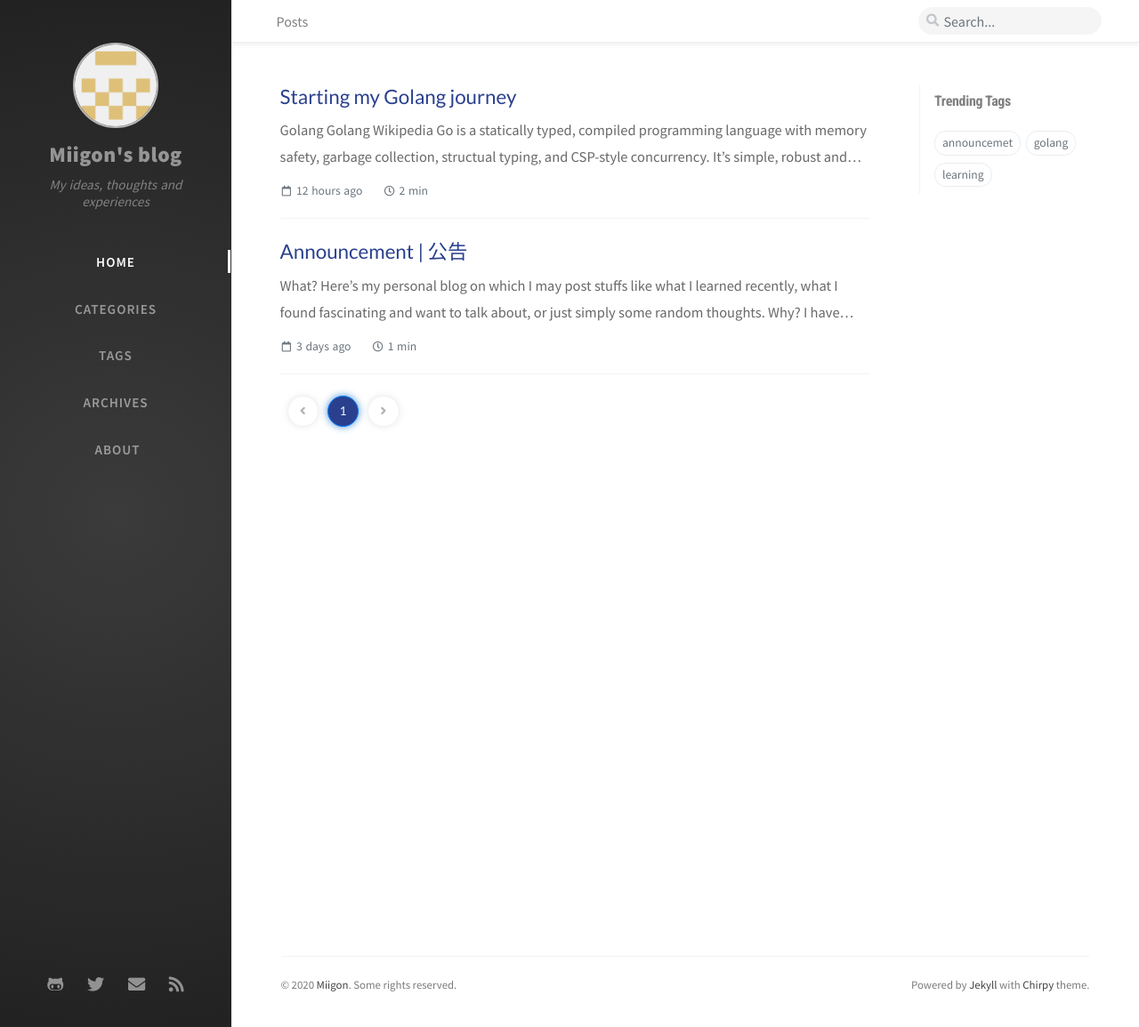
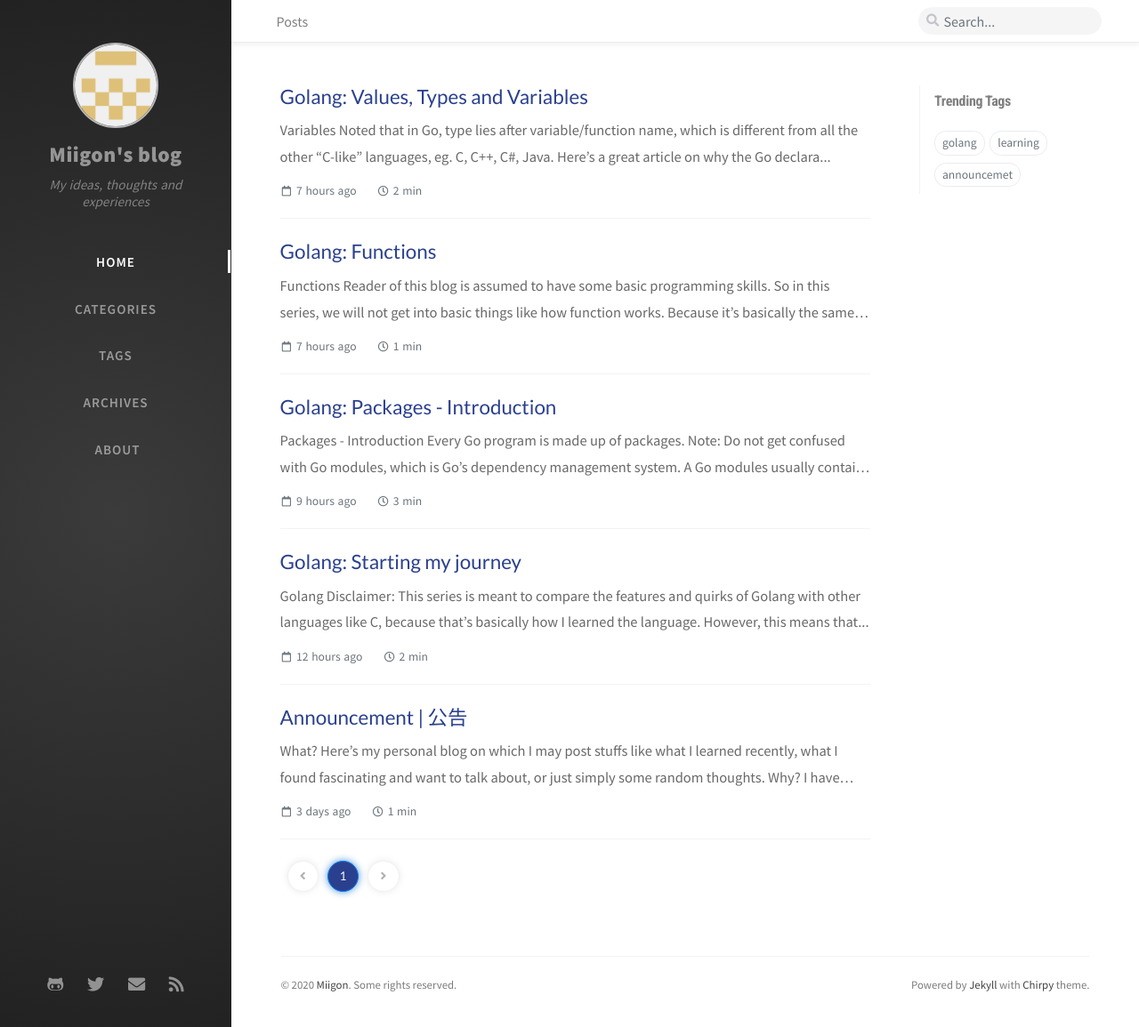
Before and after one commit to Miigon/blog, a Jekyll site: the page built from index.html, in a window 1280 px wide and 1155 px high. Shown: the whole window at 89% size. Built offline with Jekyll 4.4.1, drawn with Linux system fonts in a browser that asks for light colours; nearby versions of some CDN libraries; the list of posts is cut into pages by our own code; comment, search, counter and statistics services are not loaded.

Commit message:
update: 20-12-25

````diff
--- a/_posts/2020-12-22-starting-my-golang-journey.md
+++ b/_posts/golang/2020-12-22-starting-my-golang-journey.md
@@ -1,5 +1,5 @@
 ---
-title: Starting my Golang journey
+title: "Golang: Starting my journey"
 date: 2020-12-22 10:22:00 +0800
 categories: [Language Learning, Golang]
 tags: [golang, learning]
@@ -7,6 +7,13 @@ tags: [golang, learning]
 
 # Golang
 
+> Disclaimer: This series is meant to compare the features and quirks of Golang with
+> other languages like C, because that's basically how I learned the language. However,
+> this means that the series might not be complete and detailed enough to be a tutorial
+> for beginners.
+
+[Golang Official Documentation](https://golang.org/doc/)
+[Golang Official Tour (Highly recommended)](https://tour.golang.org/)
 [Golang Wikipedia](https://en.wikipedia.org/wiki/Go_(programming_language))
 
 Go is a statically typed, compiled programming language with memory safety, garbage
@@ -15,17 +22,25 @@ collection, structual typing, and CSP-style concurrency.
 It's simple, robust and efficient. We see more and more adaptation in recent years,
 in big companies like Tencent, Bilibili, Alibaba and ByteDance.
 
+
+# About the series
+
 In this article series, I will document my learning process of the Go language.
 At the time of writing this article, I have very little Go language experience.
 However, I do have a good amount of C++, C# and Python experiences.
 
 I do think that the best place to get information regarding a new language, library
 or framework is the official documentation and/or wiki, so in this series, most of the
-information will come from official sources, instead of from someone else's wiki posts
-or some other third party sources.
+information will come from official sources, instead of from someone else's blog posts
+or other third party sources.
+
+Noted that this series is merely my own learning process, instead of a full tutorial
+for the language. I might write a full tutorial in English and/or Chinese after this
+one.
 
 __In this particular article, We'll go through the process of installing Golang, as__
 __well as compiling our first program.__
+
 
 # Downloading and Installing
 
--- /dev/null
+++ b/_posts/golang/2020-12-25-functions.md
@@ -0,0 +1,72 @@
+---
+title: "Golang: Functions"
+date: 2020-12-22 15:02:00 +0800
+categories: [Language Learning, Golang]
+tags: [golang, learning]
+---
+
+# Functions
+
+Reader of this blog is assumed to have some basic programming skills. So in this
+series, we will not get into basic things like how function works. Because it's
+basically the same for every languages, including Go.
+
+Instead, we will focus on comparing the same feature in Go and in C++ and see where the differences are.
+
+## Declaration
+
+Here's a Go function declaration:
+```go
+func add(x int, y int) int {
+    return x + y
+}
+```
+
+Noted that in Go, type lies after variable/function name, which is different from all the
+other "C-like" languages, eg. C, C++, C#, Java.
+
+## Unique syntaxes and syntax sugars
+
+### 1. Writing type only once for consecutive names with the same type
+```go
+x int, y int
+
+// can be written as
+
+x, y int
+```
+The same is true for function parameters as well:
+```go
+func add(x int, y int) int { return x + y }
+
+// can be written as
+
+func add(x, y int) int { return x + y }
+```
+
+### 2. Multiple return value
+```go
+func split(sum int) (int, int) {
+    x := sum * 4 / 9        // short variable declaration
+    return x, sum - x       // return two values
+}
+```
+### 3. Named return value
+The above example can be written like this:
+```go
+func split(sum int) (x int, y int) {
+    x = sum * 4 / 9        // assigns just like a normal variable
+    y = sum - x
+    return                 // returns all return values assigned before
+}
+```
+you can even use the first rule and write it like this:
+```go
+func split(sum int) (x, y int) { // <-- here
+    x = sum * 4 / 9
+    y = sum - x
+    return
+}
+```
+Once you assigned all the return values, just do a simple `return` without anything
+after it, and Go will help you return all the values you assigned before.
--- /dev/null
+++ b/_posts/golang/2020-12-25-packages.md
@@ -0,0 +1,121 @@
+---
+title: "Golang: Packages - Introduction"
+date: 2020-12-22 13:46:00 +0800
+categories: [Language Learning, Golang]
+tags: [golang, learning]
+---
+
+# Packages - Introduction
+
+__Every Go program is made up of packages.__
+
+> _Note: Do not get confused with Go modules, which is Go's dependency management_
+> _system. A Go modules usually contains one or more Go packages._
+> _We will discuss Go modules later, for now, just remember that we are talking about_
+> _packages and just pretend modules don't exist._
+
+Programs start running in package `main`.
+
+```go
+package main
+
+import (
+    "fmt"
+    "math/rand"
+)
+
+func main() {
+    fmt.Println("My favorite number is", rand.Intn(10))
+}
+```
+__Use `package` at the beginning of the code to specify the current package.__
+__Use `import` to import other packages.__
+
+
+## Import
+
+`import` can take the following two styles:
+```go
+import (
+    "fmt"
+    "math/rand"
+)
+```
+```go
+import "fmt"
+import "math/rand"
+```
+The prior grouped style is the recommeded "good" style by Go.
+
+
+## Exported names and non-exported names
+
+In Go packages, only exported names can be accessed outside the same package.
+
+__A name is exported if it *begins with a capital letter*.__
+
+Examples:
+- `Pizza` is an exported name since it starts with capital letter `P`
+- `Pi` starts with a capital letter thus is an exported name from package `math`.
+    (Accessible with `math.Pi`)
+- `Println` is an exported name of package `fmt`
+- `Foobar` will be an exported name if you ever use it in your
+    package.
+- `foobar` however, will **NOT** be exported if you use it in your package. It'll be
+    "unexported" thus inaccessable from outside the package.
+
+By designing the language this way, Go effectively forced you to name your functions
+ and types using a standard and preselected naming style.
+("CamelCase" for exported names, "lower camelCase" for internal unexported names)
+
+> Whether that's a good thing or a bad thing is up for debate, but this design
+> decision ditched the need of the keyword `public`, `export` or `extern` commonly
+> found in other languages, making programmers' lives easier. It also makes the naming
+> in all packages more unified and predictable, which is a good thing.
+
+
+## Package Scope
+
+There's no "global" scope in Go, instead, all functions and variables that is not local is
+in the package scope.
+
+```go
+package myPackage
+
+var v1, v2, v3 int          // in package scope 'myPackage'
+var Var1 int                // in package scope 'myPackage', exported
+
+func myfunction() int {}    // also in package scope 'myPackage'
+
+func AnotherFunc() int {}   // in package scope 'myPackage', but it's also "exported" so
+                            // it is accessible outside of package 'main' by using
+                            // `myPackage.AnotherFunc()`
+```
+
+Functions and variables within package scope is accessible within the whole package.
+Whether a name is accessible from **outside** the package however, is determined by the
+naming style of the name.
+See [Exported names and non-exported names](#exported-names-and-non-exported-names).
+
+In this case, `AnotherFunc()` can be accessed in another package like this:
+```go
+package main
+
+import (
+    "fmt"
+    "path/to/myPackage"             // we will talk about this later
+)
+
+func main() {
+    myPackage.AnotherFunc()         // works
+    fmt.Println(myPackage.Var1)     // works
+    // myPackage.myFunction()       // this doesn't work since `myFunction` is not exported
+}
+```
+This is just for showcasing the difference between exported names and non-exported names,
+as well as the idea that you can access functions and variables in other packages.
+
+# Conclusion
+
+We'll be covering more about packages in a future article. For now, knowing _how to use_
+packages is enough.
--- /dev/null
+++ b/_posts/golang/2020-12-25-values-types-and-variables.md
@@ -0,0 +1,96 @@
+---
+title: "Golang: Values, Types and Variables"
+date: 2020-12-22 15:02:00 +0800
+categories: [Language Learning, Golang]
+tags: [golang, learning]
+---
+
+# Variables
+
+Noted that in Go, type lies after variable/function name, which is different from all the
+other "C-like" languages, eg. C, C++, C#, Java.
+
+> Here's [a great article](https://blog.golang.org/declaration-syntax) on why the Go
+> declaration syntax is the way it is (with type after names instead of before).
+> In that article Rob Pike has already compared the Go syntax with C syntax so
+> we won't be doing that here. Check out the article if you are interested.
+
+## Declaration
+
+Basic usage:
+```go
+var foo1 int                // variable declaration
+var foo2, foo3 int          // multiple variable declaration
+var foo2, foo3 int = 1, 2   // ... with initializers
+```
+
+With implicit types:
+```go
+var bar1, bar2 = 3.142, true    // type inferred from the right hand side
+// `bar1` -> float64, `bar2` -> bool
+
+// notice how variables with different types can be declared together this way.
+```
+
+Variable declaration with implicit types can be substituted for the more elegant
+`Short variable declaration`:
+```go
+bar3 := "hello"             // short variable declaration
+// equivalent to:
+var bar3 = "hello"
+
+bar4, bar5 := true, "world" // you can even do this
+```
+
+Grouped "factored" declaration (like "factored" import):
+```go
+var (
+    foo1 uint = 12
+    foo2 int = -3
+    isBar bool = true
+)
+```
+
+## Types
+
+### Basic types
+```go
+bool
+
+string
+
+int  int8  int16  int32  int64
+uint uint8 uint16 uint32 uint64 uintptr
+
+byte // alias for uint8
+
+rune // alias for int32
+     // represents a Unicode code point
+
+float32 float64
+
+complex64 complex128
+```
+The `int`, `uint`, and `uintptr` types are usually 32 bits wide on 32-bit systems and 64 bits wide on 64-bit systems. When you need an integer value you should use `int` unless you have a specific reason to use a sized or unsigned integer type.
+
+### Type conversion (or the lack of it)
+__The expression T(v) converts the value v to the type T.__
+```go
+i := 42             // int
+f := float64(i)     // float64
+u := uint(f)        // uint
+```
+Unlike in C,
+in Go __assignment between items of different type requires an explicit conversion__.
+
+This means the following code:
+```go
+var i int = 42
+var f float32 = i  // error
+```
+should not work. Because Go doesn't allow implicit type conversion.
+
+## Constants
+__Constants are declared like variables, but with the `const` keyword.__
+Constants can be character, string, boolean, or numeric values.
+Constants cannot be declared using the `:=` syntax.
````
